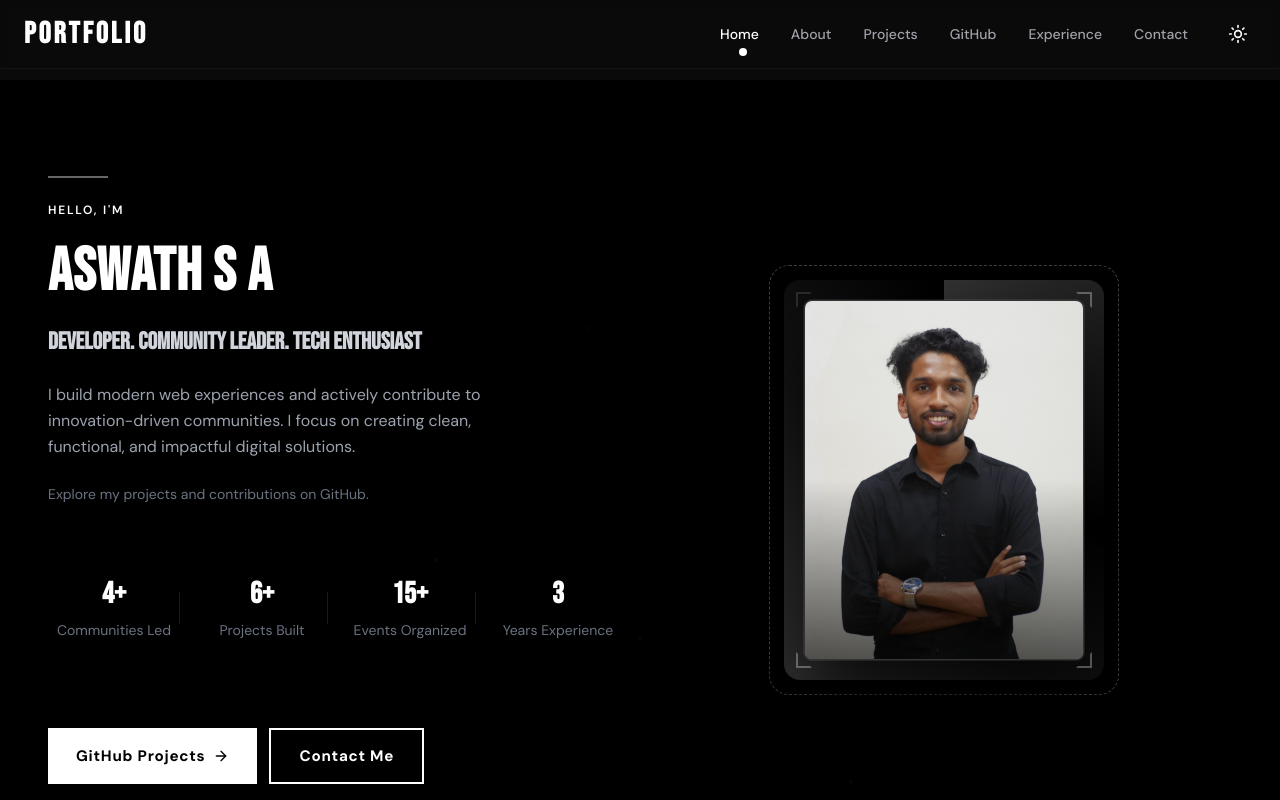
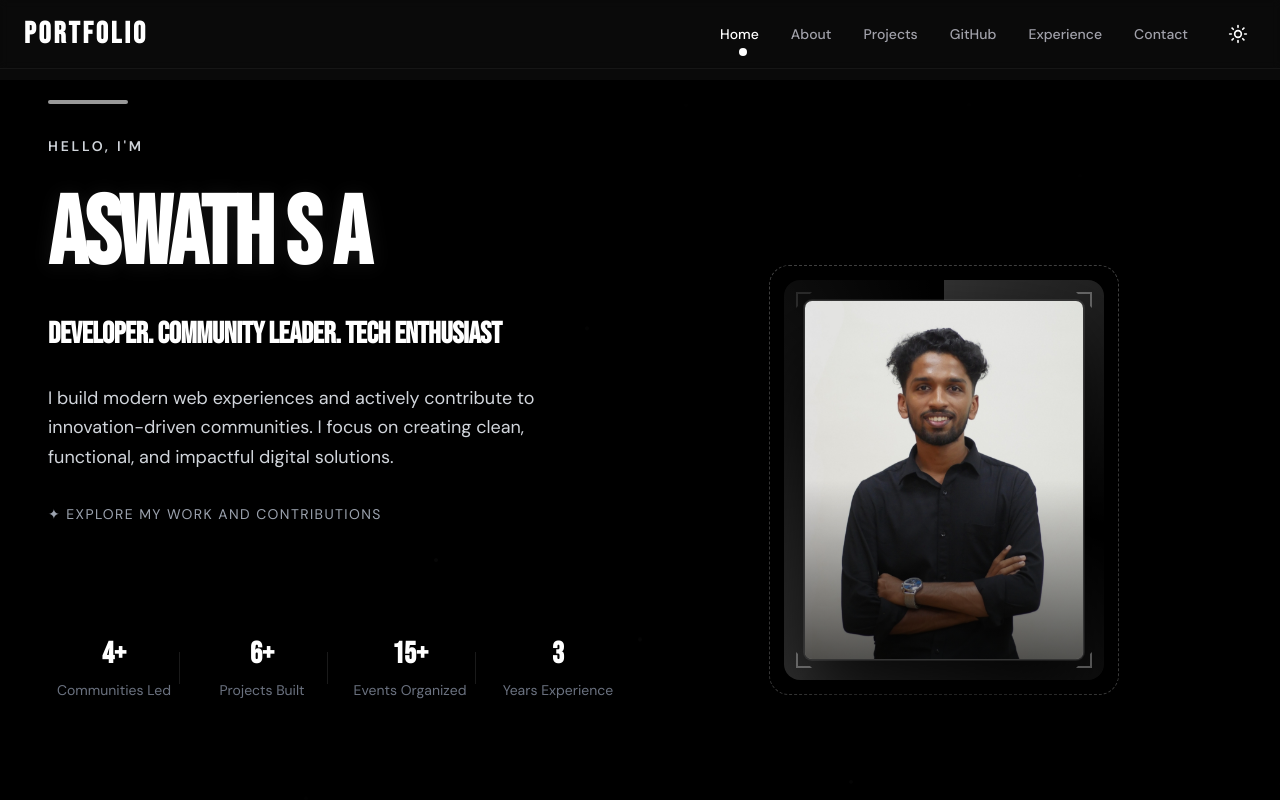
Before and after one commit to Aswath2005/Portfolio, a Next.js app: page / in a window 1280 px wide. Shown: the top 800 px of the page. Built offline with nearby package versions, Linux system fonts and the light colour scheme.

Commit message:
Enhanced Hero section typography and visual hierarchy - larger name, bolder tagline, improved spacing

```diff
--- a/components/Hero.tsx
+++ b/components/Hero.tsx
@@ -83,85 +83,87 @@ export function Hero() {
       <div className="relative z-10 px-6 lg:px-12 min-h-screen flex items-center">
         <div className="w-full grid grid-cols-1 lg:grid-cols-2 gap-8 items-center max-w-7xl mx-auto">
           {/* Left Column */}
-          <div className="space-y-6 flex flex-col justify-center">
-            {/* Blue accent line */}
+          <div className="space-y-8 flex flex-col justify-center">
+            {/* Accent line - brighter and wider */}
             <motion.div
               initial={{ width: 0 }}
-              animate={{ width: '60px' }}
+              animate={{ width: '80px' }}
               transition={{ duration: 0.8, delay: 0.1 }}
-              className="h-0.5"
-              style={{ background: 'rgba(255,255,255,0.4)' }}
+              className="h-1 rounded-full"
+              style={{ background: 'rgba(255,255,255,0.6)' }}
             />
 
-            {/* Small tag */}
+            {/* Small tag - more prominent */}
             <motion.p
               initial={{ opacity: 0, y: 20 }}
               animate={{ opacity: 1, y: 0 }}
               transition={{ duration: 0.6, delay: 0.2 }}
-              className="text-sm md:text-xs uppercase tracking-[0.15em] font-dm-sans mb-2 font-semibold"
-              style={{ color: '#ffffff' }}
+              className="text-xs md:text-sm uppercase tracking-[0.2em] font-dm-sans font-semibold"
+              style={{ color: '#d1d5db' }}
             >
               Hello, I'm
             </motion.p>
 
-            {/* Large name heading */}
+            {/* Large name heading - even bigger and bolder */}
             <motion.h1
-              initial={{ opacity: 0, y: 30 }}
+              initial={{ opacity: 0, y: 40 }}
               animate={{ opacity: 1, y: 0 }}
-              transition={{ duration: 0.8, delay: 0.4 }}
-              className="text-5xl md:text-5xl lg:text-6xl font-black font-bebas leading-none mb-12"
+              transition={{ duration: 0.8, delay: 0.3 }}
+              className="text-6xl sm:text-7xl md:text-7xl lg:text-8xl font-black font-bebas leading-[1.1] -mb-2"
               style={{
                 color: 'var(--text-primary)',
-                letterSpacing: '0.02em',
+                letterSpacing: '-0.02em',
+                textShadow: '0 2px 20px rgba(255, 255, 255, 0.08)',
               }}
             >
               Aswath S A
             </motion.h1>
 
-            {/* Typing animation for roles */}
+            {/* Typing animation for roles - larger and bolder */}
+            <motion.p
+              initial={{ opacity: 0, y: 20 }}
+              animate={{ opacity: 1, y: 0 }}
+              transition={{ duration: 0.6, delay: 0.6 }}
+              className="text-xl md:text-3xl font-bold font-bebas tracking-tight leading-snug mb-8"
+              style={{
+                color: '#ffffff',
+                letterSpacing: '-0.01em',
+              }}
+            >
+              <TypeWriter
+                text="developer. community leader. tech enthusiast"
+                className="text-xl md:text-3xl font-bold font-bebas"
+              />
+            </motion.p>
+
+            {/* Bio paragraph - improved styling */}
             <motion.p
               initial={{ opacity: 0, y: 20 }}
               animate={{ opacity: 1, y: 0 }}
               transition={{ duration: 0.6, delay: 0.8 }}
-              className="text-lg md:text-2xl font-bold md:font-bebas uppercase md:normal-case tracking-[0.1em] md:tracking-wide mb-16"
-              style={{
-                color: '#d1d5db',
-                letterSpacing: 'inherit',
-              }}
-            >
-              <TypeWriter
-                text="developer. community leader. tech enthusiast"
-                className="text-lg md:text-2xl font-bold md:font-bebas"
-              />
-            </motion.p>
-
-            {/* Bio paragraph */}
-            <motion.p
-              initial={{ opacity: 0, y: 20 }}
-              animate={{ opacity: 1, y: 0 }}
-              transition={{ duration: 0.6, delay: 1 }}
-              className="text-sm md:text-base leading-7 md:leading-relaxed font-dm-sans max-w-md mb-24"
-              style={{ color: '#9ca3af' }}
+              className="text-base md:text-lg leading-8 md:leading-relaxed font-dm-sans max-w-lg mb-6"
+              style={{ color: '#d1d5db' }}
             >
               I build modern web experiences and actively contribute to innovation-driven communities. I focus on creating clean, functional, and impactful digital solutions.
             </motion.p>
 
-            {/* Additional highlight */}
+            {/* Additional highlight - subtle */}
             <motion.p
               initial={{ opacity: 0, y: 20 }}
               animate={{ opacity: 1, y: 0 }}
-              transition={{ duration: 0.6, delay: 1 }}
-              className="text-sm font-dm-sans"
-              style={{ color: 'var(--text-muted)' }}
+              transition={{ duration: 0.6, delay: 0.9 }}
+              className="text-xs md:text-sm font-dm-sans uppercase tracking-widest"
+              style={{ color: '#9ca3af' }}
             >
-              Explore my projects and contributions on GitHub.
+              ✦ Explore my work and contributions
             </motion.p>
 
             {/* Stats Counter */}
             <motion.div
               initial={{ opacity: 0, y: 20 }}
               animate={{ opacity: 1, y: 0 }}
-              transition={{ duration: 0.6, delay: 1.4 }}
+              transition={{ duration: 0.6, delay: 1.2 }}
+              className="pt-8"
             >
               <StatsCounter />
             </motion.div>
@@ -171,7 +173,7 @@ export function Hero() {
               initial={{ opacity: 0, scale: 0.8 }}
               animate={{ opacity: 1, scale: 1 }}
               transition={{ duration: 0.8, delay: 0.6 }}
-              className="lg:hidden flex justify-center mt-8 mb-8"
+              className="lg:hidden flex justify-center mt-12 mb-8"
             >
               <div className="relative" style={{ width: '280px', height: '360px' }}>
                 {/* Primary rotating ring */}
@@ -261,8 +263,8 @@ export function Hero() {
             <motion.div
               initial={{ opacity: 0, y: 20 }}
               animate={{ opacity: 1, y: 0 }}
-              transition={{ duration: 0.6, delay: 1.2 }}
-              className="flex flex-col sm:flex-row gap-3 pt-4"
+              transition={{ duration: 0.6, delay: 1.0 }}
+              className="flex flex-col sm:flex-row gap-4 pt-6"
             >
               <motion.a
                 href="https://github.com/Aswath2005"
```
